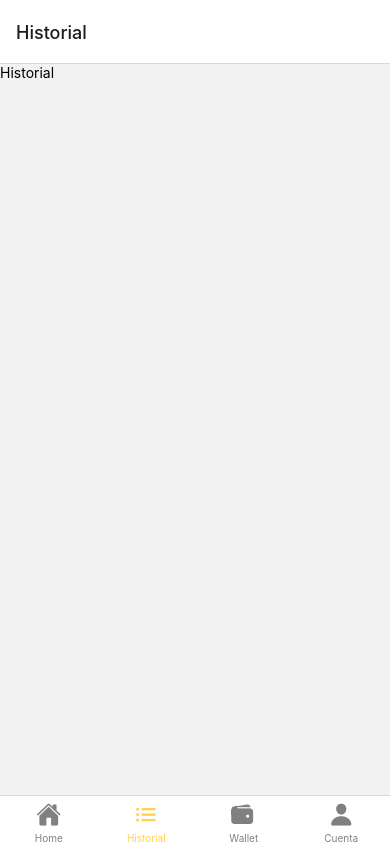
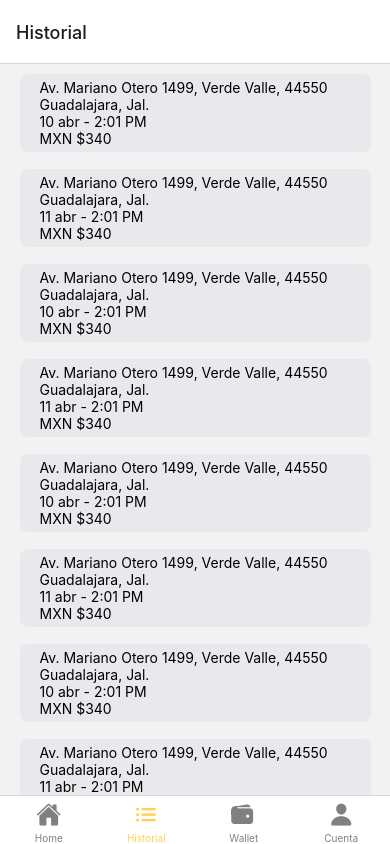
Before and after one commit to Fox-Robotics/Capgemini-FoxSharing-Front, a React Native app: screen /Historial in a window 390 px wide. Built offline with nearby package versions, Linux system fonts and the light colour scheme.

Commit message:
Display de historial funcional sin estilos

```diff
--- a/src/components/CerrarSesion.jsx
+++ b/src/components/CerrarSesion.jsx
@@ -14,7 +14,6 @@ const styles = StyleSheet.create({
   label: {
     fontSize: 16,
     fontWeight: theme.fontWeights.bold,
-    fontFamily: theme.fonts.main,
   },
 });
 
--- a/src/components/Cuenta.jsx
+++ b/src/components/Cuenta.jsx
@@ -18,13 +18,11 @@ const styles = StyleSheet.create(
             overflow: "hidden",
         },
         subtle: {
-            fontFamily: theme.fonts.main,
             fontSize: 14,
             paddingTop: 10,
             opacity: 0.4,
         },
         bigBold: {
-            fontFamily: theme.fonts.main,
             fontSize: 32,
             fontWeight : theme.fontWeights.bold,
         },
--- /dev/null
+++ b/src/components/EntradasHistorial.jsx
@@ -0,0 +1,19 @@
+import { Text, FlatList, View } from 'react-native'
+import React from 'react'
+import history from '../data/history'
+import ListaEntradas from './ListaEntradas'
+
+const EntradasHistorial = () => {
+    return(
+        <FlatList
+            data = {history}
+            ItemSeparatorComponent={() => <Text> </Text>}
+            renderItem={({item : his}) => (
+                <ListaEntradas {... his}/>
+            )}
+        contentContainerStyle={{paddingBottom: 20}}
+        style = {{paddingTop: 10}}/>
+    )
+}
+
+export default EntradasHistorial
--- a/src/components/Historial.jsx
+++ b/src/components/Historial.jsx
@@ -1,10 +1,11 @@
-import { View, Text } from 'react-native'
+import { View, Text, StyleSheet } from 'react-native'
 import React from 'react'
+import EntradasHistorial from './EntradasHistorial'
 
 export default function Historial() {
   return (
     <View>
-      <Text>Historial</Text>
+      <EntradasHistorial/>
     </View>
   )
 }
--- /dev/null
+++ b/src/components/ListaEntradas.jsx
@@ -0,0 +1,23 @@
+import React from 'react';
+import { View, Text, StyleSheet } from 'react-native';
+import theme from '../theme.js'
+
+const ListaEntradas = (props) => (
+    <View key = {props.entrada} style = {styles.container}>
+        <Text>{props.destino}</Text>
+        <Text>{props.fecha} - {props.hora}</Text>
+        <Text>{props.precio}</Text>
+    </View>
+)
+const styles = StyleSheet.create({
+    container: {
+        padding: 20,
+        paddingVertical: 5,
+        backgroundColor: '#E9E9ED',
+        borderRadius: 8,
+        width: '90%',
+        alignSelf: 'center',
+    }
+});
+
+export default ListaEntradas
--- /dev/null
+++ b/src/data/history.js
@@ -0,0 +1,58 @@
+export default[
+    {
+        entrada: 1,
+        destino: 'Av. Mariano Otero 1499, Verde Valle, 44550 Guadalajara, Jal.',
+        fecha: '10 abr',
+        hora: '2:01 PM',
+        precio: 'MXN $340'
+    },
+    {
+        entrada: 2,
+        destino: 'Av. Mariano Otero 1499, Verde Valle, 44550 Guadalajara, Jal.',
+        fecha: '11 abr',
+        hora: '2:01 PM',
+        precio: 'MXN $340'
+    },
+    {
+        entrada: 3,
+        destino: 'Av. Mariano Otero 1499, Verde Valle, 44550 Guadalajara, Jal.',
+        fecha: '10 abr',
+        hora: '2:01 PM',
+        precio: 'MXN $340'
+    },
+    {
+        entrada: 4,
+        destino: 'Av. Mariano Otero 1499, Verde Valle, 44550 Guadalajara, Jal.',
+        fecha: '11 abr',
+        hora: '2:01 PM',
+        precio: 'MXN $340'
+    },
+    {
+        entrada: 5,
+        destino: 'Av. Mariano Otero 1499, Verde Valle, 44550 Guadalajara, Jal.',
+        fecha: '10 abr',
+        hora: '2:01 PM',
+        precio: 'MXN $340'
+    },
+    {
+        entrada: 6,
+        destino: 'Av. Mariano Otero 1499, Verde Valle, 44550 Guadalajara, Jal.',
+        fecha: '11 abr',
+        hora: '2:01 PM',
+        precio: 'MXN $340'
+    },
+    {
+        entrada: 7,
+        destino: 'Av. Mariano Otero 1499, Verde Valle, 44550 Guadalajara, Jal.',
+        fecha: '10 abr',
+        hora: '2:01 PM',
+        precio: 'MXN $340'
+    },
+    {
+        entrada: 8,
+        destino: 'Av. Mariano Otero 1499, Verde Valle, 44550 Guadalajara, Jal.',
+        fecha: '11 abr',
+        hora: '2:01 PM',
+        precio: 'MXN $340'
+    }
+]
```
